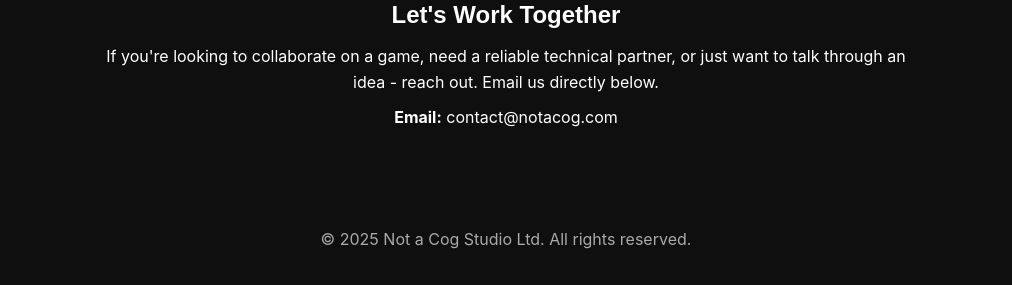
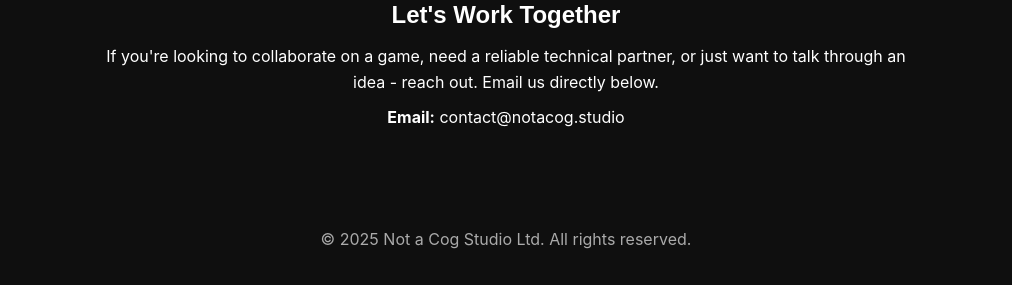
Before and after one commit to JordanTipping/not-a-cog-studio.github.io, a Jekyll site: the page built from index.md, in a window 1280 px wide and 1008 px high. Shown: the part 720-1005 px from the top of the window, without its empty margins (134-1146 px from the left). Built offline with Jekyll 4.4.1, drawn with Linux system fonts in a browser that asks for light colours; our own code applies the rules of GitHub Pages for plain Markdown files.

Commit message:
stupid errors

```diff
--- a/index.md
+++ b/index.md
@@ -62,7 +62,7 @@
 <section class="section" aria-labelledby="contact-heading">
   <h2 id="contact-heading" style="text-align: center;">Let's Work Together</h2>
   <p style="text-align: center;">If you're looking to collaborate on a game, need a reliable technical partner, or just want to talk through an idea - reach out. Email us directly below.</p>
-  <p style="text-align: center;"><strong>Email:</strong> contact@notacog.com</p>
+  <p style="text-align: center;"><strong>Email:</strong> contact@notacog.studio</p>
 </section>
 
 <!-- Keywords for SEO (hidden for screen readers) -->
```
